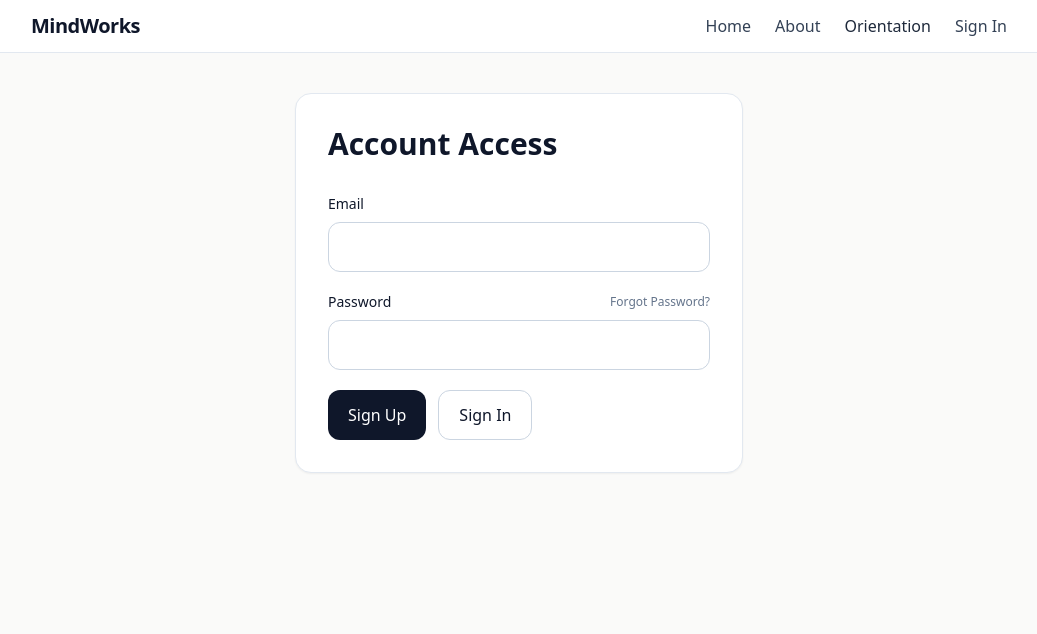
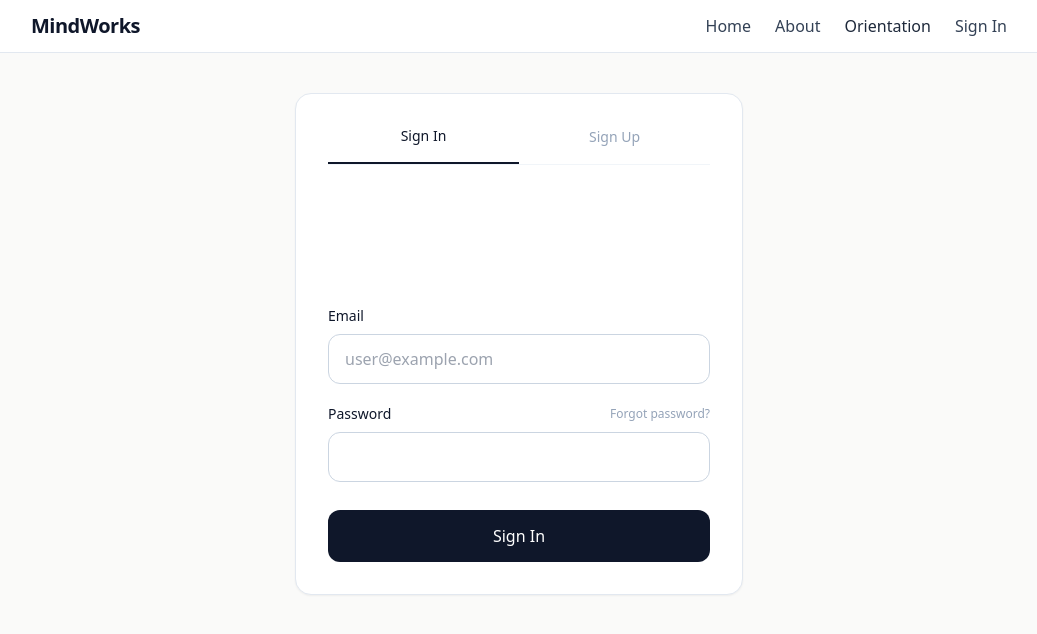
Before and after one commit to stopinder/therapy-orientation-quiz, a Vue app: page /auth in a window 1280 px wide. Shown: the top 634 px of the page, without its empty margins (121-1158 px from the left). Built offline with nearby package versions, Linux system fonts and the light colour scheme; no server answers.

Commit message:
Create unified authentication status area

```diff
--- a/src/views/AuthView.vue
+++ b/src/views/AuthView.vue
@@ -3,30 +3,61 @@
 
     <div class="w-full max-w-md rounded-2xl border border-slate-200 bg-white p-8 shadow-sm">
 
-      <h1 class="mb-8 text-3xl font-semibold">
-        Account Access
-      </h1>
-
-      <div
-          v-if="signupSuccess"
-          class="mb-6 rounded-xl border border-emerald-200 bg-emerald-50 p-4 text-sm"
-      >
-        <p class="font-semibold text-emerald-900">Check your email</p>
-        <p class="mt-1 text-emerald-800">
-          We've sent you a confirmation link. Please confirm your email address, then return here to sign in.
-        </p>
+      <!-- Sign In / Sign Up Tabs -->
+      <div class="mb-6 flex border-b border-slate-100">
+        <button
+            @click="isSignUp = false"
+            :class="[
+              'flex-1 pb-4 text-sm font-medium transition-all',
+              !isSignUp ? 'text-slate-900 border-b-2 border-slate-900' : 'text-slate-400 hover:text-slate-600'
+            ]"
+        >
+          Sign In
+        </button>
+        <button
+            @click="isSignUp = true"
+            :class="[
+              'flex-1 pb-4 text-sm font-medium transition-all',
+              isSignUp ? 'text-slate-900 border-b-2 border-slate-900' : 'text-slate-400 hover:text-slate-600'
+            ]"
+        >
+          Sign Up
+        </button>
       </div>
 
-      <div
-          v-if="message"
-          class="mb-6 rounded-xl bg-slate-100 p-4 text-sm"
-      >
-        {{ message }}
+      <!-- Authentication Status Area -->
+      <div class="mb-8 min-h-[85px]">
+        <div
+            v-if="status"
+            :class="[
+              'rounded-xl p-4 text-sm transition-all duration-200',
+              status.type === 'success' ? 'bg-emerald-50 border border-emerald-100' : 'bg-slate-50 border border-slate-100'
+            ]"
+        >
+          <div class="flex gap-3">
+            <span v-if="status.type === 'success'" class="text-emerald-500 font-bold">✓</span>
+            <span v-else class="text-slate-400 font-bold">✕</span>
+            <div>
+              <p :class="[
+                'font-semibold',
+                status.type === 'success' ? 'text-emerald-900' : 'text-slate-900'
+              ]">
+                {{ status.title }}
+              </p>
+              <p v-if="status.description" :class="[
+                'mt-1 leading-relaxed',
+                status.type === 'success' ? 'text-emerald-800' : 'text-slate-600'
+              ]">
+                {{ status.description }}
+              </p>
+            </div>
+          </div>
+        </div>
       </div>
 
       <form
           class="space-y-5"
-          @submit.prevent="signIn"
+          @submit.prevent="isSignUp ? signUp() : signIn()"
       >
 
         <div>
@@ -38,6 +69,7 @@
           <input
               v-model="email"
               type="email"
+              placeholder="user@example.com"
               class="w-full rounded-xl border border-slate-300 px-4 py-3 outline-none focus:border-slate-500"
           />
 
@@ -53,9 +85,9 @@
             <button
                 type="button"
                 @click="sendPasswordReset"
-                class="text-xs text-slate-500 transition hover:text-slate-900"
+                class="text-xs text-slate-400 transition hover:text-slate-900"
             >
-              Forgot Password?
+              Forgot password?
             </button>
           </div>
 
@@ -67,24 +99,14 @@
 
         </div>
 
-      <div class="flex flex-col gap-4">
-
-          <div class="flex gap-3">
-            <button
-                type="button"
-                @click="signUp"
-                class="rounded-xl bg-slate-900 px-5 py-3 text-white transition hover:bg-slate-700"
-            >
-              Sign Up
-            </button>
+      <div class="pt-2">
 
             <button
                 type="submit"
-                class="rounded-xl border border-slate-300 px-5 py-3 transition hover:bg-slate-100"
+                class="w-full rounded-xl bg-slate-900 py-3.5 font-medium text-white transition hover:bg-slate-800"
             >
-              Sign In
+              {{ isSignUp ? 'Sign Up' : 'Sign In' }}
             </button>
-          </div>
 
         </div>
 
@@ -112,7 +134,7 @@
 </template>
 
 <script setup>
-import { ref } from "vue"
+import { ref, watch } from "vue"
 import { useRouter } from "vue-router"
 
 import { supabase } from "../lib/supabase"
@@ -125,12 +147,20 @@ const auth = useAuthStore()
 
 const email = ref("")
 const password = ref("")
-const message = ref("")
-const signupSuccess = ref(false)
+const status = ref(null)
+const isSignUp = ref(false)
+
+const setStatus = (type, title, description = "") => {
+  status.value = { type, title, description }
+}
+
+// Reset status when switching tabs
+watch(isSignUp, () => {
+  status.value = null
+})
 
 const signUp = async () => {
-
-  message.value = ""
+  status.value = null
 
   const isLocal = window.location.hostname === "localhost" || window.location.hostname === "127.0.0.1"
   const redirectUrl = isLocal
@@ -146,21 +176,24 @@ const signUp = async () => {
   })
 
   if (error) {
-    message.value = error.message
+    if (error.message === "User already registered") {
+      setStatus("error", "Email already registered.")
+    } else if (error.message === "Signup confirmations disabled") {
+       // Handle specific supabase config if needed, but per rule don't change config
+       setStatus("error", "Unable to sign up.", error.message)
+    } else {
+      setStatus("error", "Unable to sign up.", error.message)
+    }
     return
   }
 
-  signupSuccess.value = true
-  message.value = ""
+  setStatus("success", "Check your email", "We've sent a confirmation link to your email address. Please confirm your email, then return here to sign in.")
 
   await auth.fetchUser()
-
 }
 
 const signIn = async () => {
-
-  message.value = ""
-  signupSuccess.value = false
+  status.value = null
 
   const { data, error } = await supabase.auth.signInWithPassword({
     email: email.value,
@@ -168,13 +201,13 @@ const signIn = async () => {
   })
 
   if (error) {
-    message.value = error.message
+    setStatus("error", error.message === "Invalid login credentials" ? "Incorrect email or password." : "Unable to sign in.")
     return
   }
 
   await auth.fetchUser()
 
-  message.value = "Signed in successfully. Checking access..."
+  setStatus("success", "Signed in successfully", "Checking access...")
 
   // Explicitly fetch entitlements before routing
   const entitlements = useEntitlementStore()
@@ -187,27 +220,18 @@ const signIn = async () => {
   } else {
       await router.push("/access-required")
   }
-
 }
 
 const signOut = async () => {
-
   await auth.signOut()
-
-  message.value = "Signed out."
-
+  setStatus("success", "Signed out.")
   await router.push("/about")
-
 }
 
 const sendPasswordReset = async () => {
-
   if (!email.value) {
-
-    message.value = "Please enter your email address first."
-
+    setStatus("error", "Please enter your email address first.")
     return
-
   }
 
   const isLocal = window.location.hostname === "localhost" || window.location.hostname === "127.0.0.1"
@@ -223,15 +247,10 @@ const sendPasswordReset = async () => {
   )
 
   if (error) {
-
-    message.value = error.message
-
+    setStatus("error", error.message)
     return
-
   }
 
-  message.value =
-      "Password reset email sent."
-
+  setStatus("success", "Check your email", "We've sent a password reset link.")
 }
 </script>npm run dev
```
